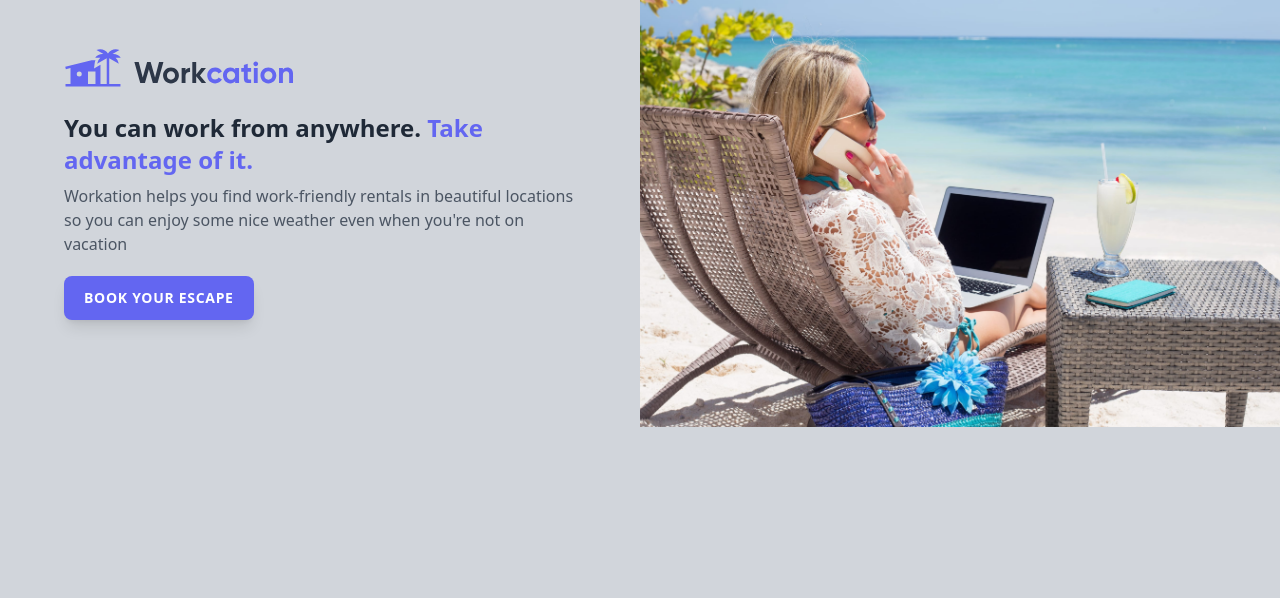
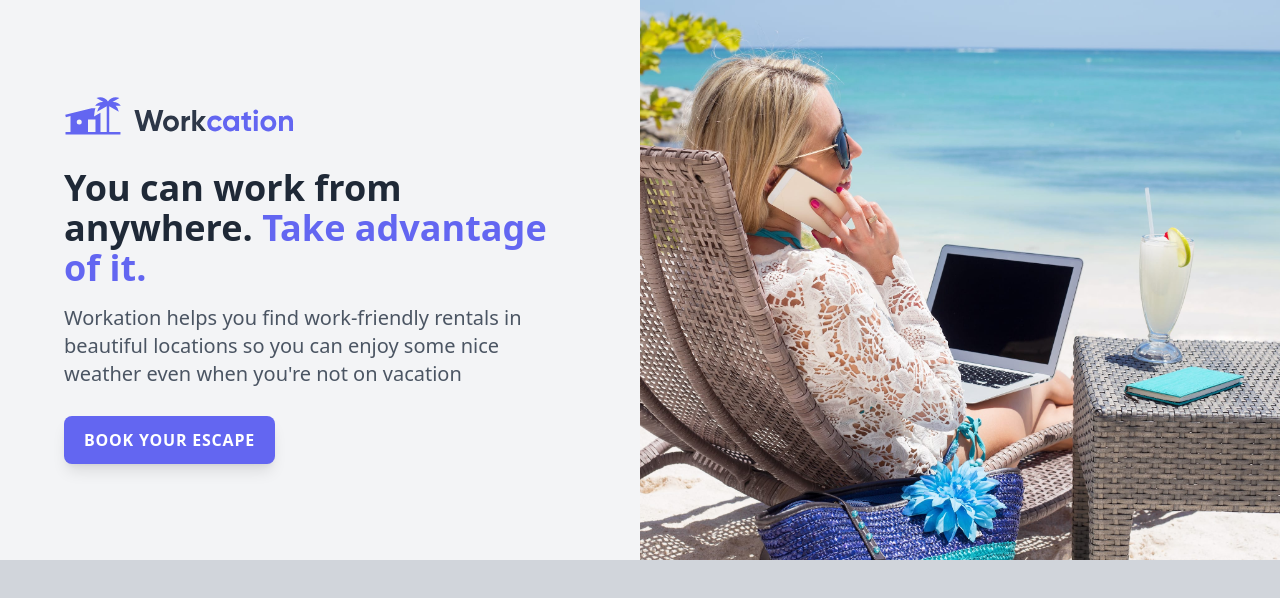
Before and after one commit to riyoneri/workcation-website, a website: page index.html in a window 1280 px wide. Drawn offline with Linux system fonts and the light colour scheme.

Commit message:
Small and medium screen responsive

```diff
--- a/index.html
+++ b/index.html
@@ -10,23 +10,23 @@
 </head>
 
 <body class="bg-gray-300">
-    <div class="grid grid-cols-1 sm:grid-cols-2 ">
-        <div class="py-12 px-8 max-w-md sm:max-w-xl mx-auto">
+    <div class="grid bg-gray-100 grid-cols-1 lg:grid-cols-2 ">
+        <div class="py-12 px-8 max-w-md mx-auto sm:max-w-xl lg:px-15 lg:py-24">
             <img class="h-10" src="/img/logo.svg" alt="Workcation logo">
-            <img class="mt-6 rounded-lg shadow-xl block sm:hidden" src="/img/beach-work.jpg" alt="Woman on workcation">
-            <h1 class="mt-6 text-2xl font-bold text-gray-800">You can work from anywhere. <span class="text-indigo-500">Take
+            <img class="mt-6 rounded-lg shadow-xl block lg:hidden sm:mt-8 sm:h-64 sm:w-full sm:object-cover sm: object-center" src="/img/beach-work.jpg" alt="Woman on workcation">
+            <h1 class="mt-6 text-2xl font-bold text-gray-800 sm:mt-8 sm:text-4xl lg:text-4xl">You can work from anywhere. <span class="text-indigo-500">Take
                     advantage of it.</span></h1>
-            <p class="mt-2 text-gray-600 ">
+            <p class="mt-2 text-gray-600 sm:mt-4 sm:text-xl">
                 Workation helps you find work-friendly rentals in beautiful locations so you
                 can enjoy some nice weather even when you're not on vacation
             </p>
-            <div class="mt-5">
-                <a class="py-3 px-5 inline-block  bg-indigo-500 rounded-lg shadow-lg uppercase text-white tracking-wider text-sm font-semibold"
+            <div class="mt-5 sm:mt-7">
+                <a class="py-3 px-5 inline-block  bg-indigo-500 rounded-lg shadow-lg uppercase text-white tracking-wider text-sm font-semibold sm:text-base"
                     href="#">Book your escape</a>
             </div>
         </div>
-        <div class="hidden sm:inline">
-            <img class="" src="/img/beach-work.jpg" alt="Woman on workcation">
+        <div class="hidden relative lg:inline">
+            <img class="absolute inset-0 h-full w-full object-cover object-center" src="/img/beach-work.jpg" alt="Woman on workcation">
         </div>
     </div>
 </body>
```
Also changed, not shown: build/tailwind.css.
